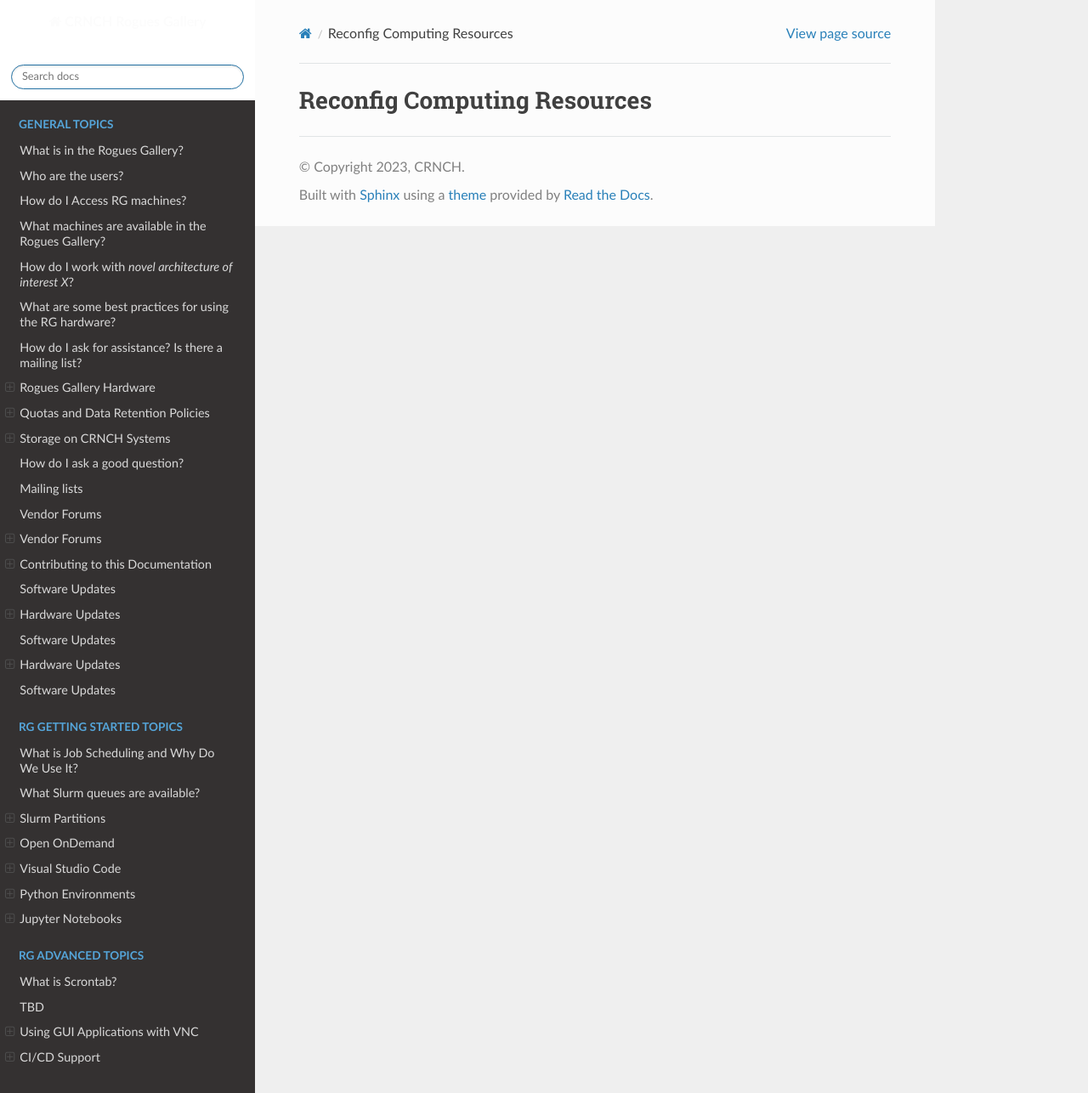
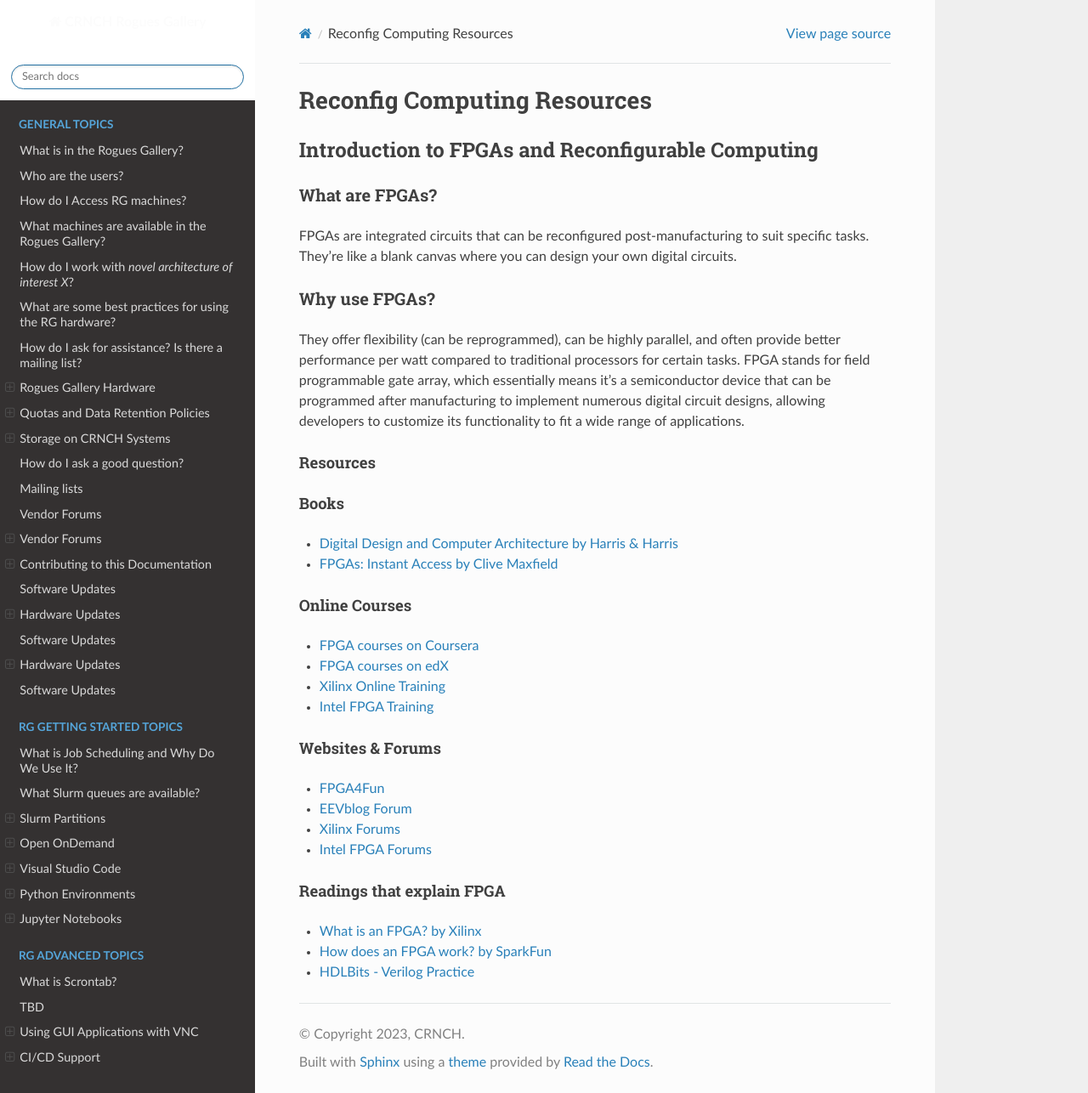
Before and after one commit to gt-crnch-rg/read-the-docs, a Sphinx documentation site: the page built from docs/resources/reconfigurable-computing-resources.rst, in a window 1280 px wide and 1286 px high. Shown: the whole window at 85% size. Built offline with Sphinx 7.4.7 and the Read the Docs theme 2.0.0, drawn with Linux system fonts in a browser that asks for light colours; pages that are not in the unit, such as notebooks, are missing from menus.

Commit message:
Update reconfigurable-computing-resources.rst

```diff
--- a/docs/resources/reconfigurable-computing-resources.rst
+++ b/docs/resources/reconfigurable-computing-resources.rst
@@ -1,2 +1,47 @@
 Reconfig Computing Resources
 ============================
+
+Introduction to FPGAs and Reconfigurable Computing
+-----------------------------------------------------
+
+What are FPGAs?
+~~~~~~~~~~~~~~~~
+
+FPGAs are integrated circuits that can be reconfigured post-manufacturing to suit specific tasks. They're like a blank canvas where you can design your own digital circuits.
+
+Why use FPGAs?
+~~~~~~~~~~~~~~~
+
+They offer flexibility (can be reprogrammed), can be highly parallel, and often provide better performance per watt compared to traditional processors for certain tasks. FPGA stands for field programmable gate array, which essentially means it's a semiconductor device that can be programmed after manufacturing to implement numerous digital circuit designs, allowing developers to customize its functionality to fit a wide range of applications.
+
+Resources
+^^^^^^^^^
+
+Books
+^^^^^
+
+- `Digital Design and Computer Architecture by Harris & Harris <https://github.com/stevemac321/pdfs/blob/master/Digital%20Design%20and%20Computer%20Architecture%20(2nd%20Ed)(gnv64).pdf>`_
+- `FPGAs: Instant Access by Clive Maxfield <http://staff.ustc.edu.cn/~songch/download/FPGAs.Instant.Access.pdf>`_
+
+Online Courses
+^^^^^^^^^^^^^^
+
+- `FPGA courses on Coursera <https://www.coursera.org/courses?query=fpga>`_
+- `FPGA courses on edX <https://www.edx.org/learn/fpga>`_
+- `Xilinx Online Training <https://www.xilinx.com/training.html>`_
+- `Intel FPGA Training <https://www.intel.com/content/www/us/en/programmable/support/training/overview.html>`_
+
+Websites & Forums
+^^^^^^^^^^^^^^^^^
+
+- `FPGA4Fun <https://www.fpga4fun.com/>`_
+- `EEVblog Forum <https://www.eevblog.com/forum/>`_
+- `Xilinx Forums <https://forums.xilinx.com/>`_
+- `Intel FPGA Forums <https://forums.intel.com/s/topic/0TO0P000000MWKBWA4/fpga-intel>`_
+
+Readings that explain FPGA
+^^^^^^^^^^^^^^^^^^
+
+- `What is an FPGA? by Xilinx <https://www.xilinx.com/products/silicon-devices/fpga/what-is-an-fpga.html>`_
+- `How does an FPGA work? by SparkFun <https://learn.sparkfun.com/tutorials/how-does-an-fpga-work/all>`_
+- `HDLBits - Verilog Practice <https://hdlbits.01xz.net/wiki/Main_Page>`_
```
